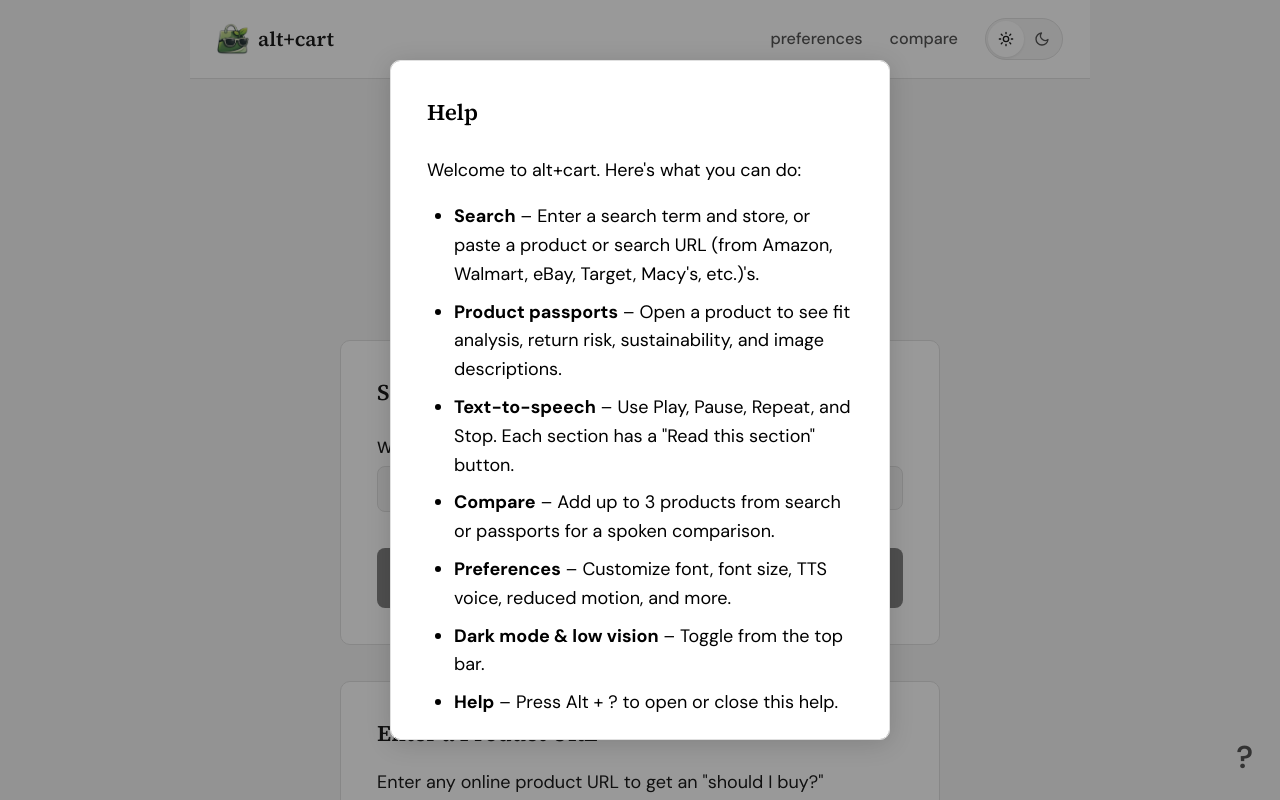
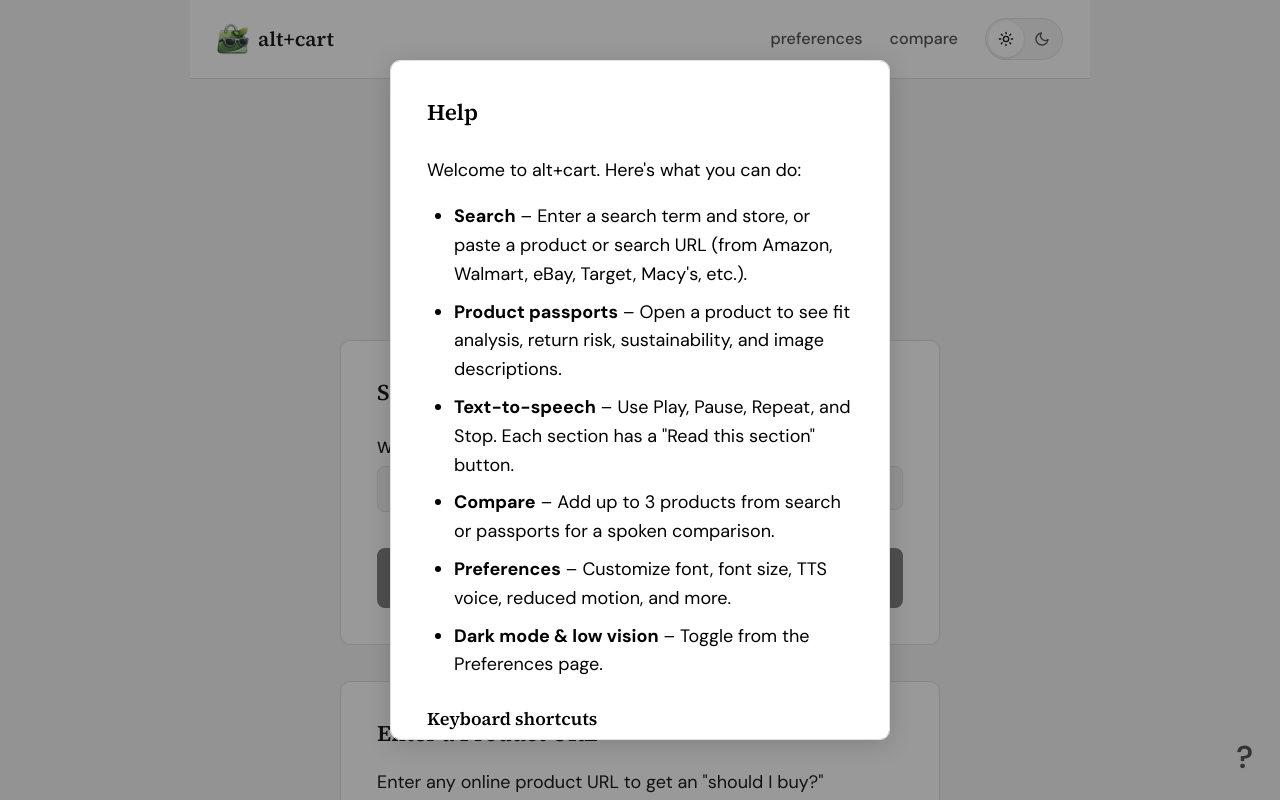
Before and after one commit to Supernova-45/Alt-Cart, a React (Vite) app in the folder web/: page / in a window 1280 px wide. Both pictures are taken after a click on the button "Help. Press Alt and question mark to open or close.". Shown: the top 800 px of the page. Built offline with nearby package versions, Linux system fonts and the light colour scheme.

Commit message:
add keyboard shortcut support

```diff
--- a/web/src/components/HelpModal.tsx
+++ b/web/src/components/HelpModal.tsx
@@ -13,9 +13,9 @@
 
 Use the Preferences page to customize font, font size, TTS voice, reduced motion, and more.
 
-Toggle dark mode and low vision mode from the top bar.
+Toggle dark mode and low vision mode from the Preferences page.
 
-Press Alt and question mark at any time to open or close this help.`;
+Keyboard shortcuts: Alt + ? for help. Tab and Shift+Tab to move focus. Enter to activate. Space to stop TTS. P to play or pause TTS. R to repeat. H for home. C for compare when you have items.`;
 
 interface HelpModalProps {
   isOpen: boolean;
@@ -72,7 +72,7 @@
           <ul>
             <li>
               <strong>Search</strong> – Enter a search term and store, or paste a product or search URL (from Amazon,
-              Walmart, eBay, Target, Macy's, etc.)&apos;s.
+              Walmart, eBay, Target, Macy&apos;s, etc.).
             </li>
             <li>
               <strong>Product passports</strong> – Open a product to see fit analysis, return risk, sustainability, and
@@ -89,12 +89,36 @@
               <strong>Preferences</strong> – Customize font, font size, TTS voice, reduced motion, and more.
             </li>
             <li>
-              <strong>Dark mode &amp; low vision</strong> – Toggle from the top bar.
-            </li>
-            <li>
-              <strong>Help</strong> – Press Alt + ? to open or close this help.
+              <strong>Dark mode &amp; low vision</strong> – Toggle from the Preferences page.
             </li>
           </ul>
+          <h3 style={{ fontSize: "var(--text-base)", marginTop: "var(--space-lg)", marginBottom: "var(--space-sm)" }}>
+            Keyboard shortcuts
+          </h3>
+          <dl className="help-modal__shortcuts">
+            <dt>Tab / Shift+Tab</dt>
+            <dd>Move focus forward or backward</dd>
+            <dt>Enter</dt>
+            <dd>Activate focused link or button</dd>
+            <dt>Alt + ?</dt>
+            <dd>Open or close help</dd>
+            <dt>Space</dt>
+            <dd>Stop audio when TTS is playing</dd>
+            <dt>P</dt>
+            <dd>Play or pause TTS (on passport or compare page)</dd>
+            <dt>R</dt>
+            <dd>Repeat last spoken text</dd>
+            <dt>H</dt>
+            <dd>Go to home</dd>
+            <dt>C</dt>
+            <dd>Go to compare (when you have items to compare)</dd>
+            <dt>Alt</dt>
+            <dd>Hover over a product card and press Alt to hear its description</dd>
+            <dt>Space</dt>
+            <dd>Focus a product card and press Space to hear its description</dd>
+            <dt>Escape</dt>
+            <dd>Close help (when help is open)</dd>
+          </dl>
         </div>
         <div className="help-modal__actions">
           <button
--- a/web/src/components/Shell.tsx
+++ b/web/src/components/Shell.tsx
@@ -1,9 +1,22 @@
 import { useState, useEffect } from "react";
+import { useNavigate } from "react-router-dom";
 import { SkipLink } from "./SkipLink";
 import { TopBar } from "./TopBar";
 import { getTheme, setTheme, type Theme } from "../lib/theme";
 import { getPreferences } from "../lib/accessibilityPreferences";
-import { setVoice, cancel, isSpeaking } from "../lib/tts";
+import {
+  setVoice,
+  cancel,
+  isSpeaking,
+  isPaused,
+  pause,
+  resume,
+  repeatLast,
+  speak,
+  getPlayableText,
+  isTTSSupported,
+} from "../lib/tts";
+import { getCompareIds, getCompareUrl } from "../lib/compare";
 import { TTSCaptions } from "./TTSCaptions";
 import { HelpModal } from "./HelpModal";
 import { HelpButton } from "./HelpButton";
@@ -24,29 +37,69 @@
 }
 
 export function Shell({ children }: { children: React.ReactNode }) {
+  const navigate = useNavigate();
   const [theme, setThemeState] = useState<Theme>(() => getTheme());
   const [ttsCaptions, setTtsCaptions] = useState(() => getPreferences().ttsCaptions);
   const [helpOpen, setHelpOpen] = useState(false);
 
   useEffect(() => {
     const handleKeyDown = (e: KeyboardEvent) => {
+      const target = e.target as HTMLElement;
+      const isInput =
+        target.tagName === "INPUT" ||
+        target.tagName === "TEXTAREA" ||
+        target.tagName === "SELECT" ||
+        target.isContentEditable;
+
       if ((e.key === "?" || e.key === "/") && e.altKey) {
         e.preventDefault();
         setHelpOpen((prev) => !prev);
         return;
       }
-      if (e.key === " " && isSpeaking()) {
-        const target = e.target as HTMLElement;
-        const isInput = target.tagName === "INPUT" || target.tagName === "TEXTAREA" || target.isContentEditable;
-        if (!isInput) {
+      if (e.key === " " && isSpeaking() && !isInput) {
+        e.preventDefault();
+        cancel();
+        return;
+      }
+      if (isInput) return;
+
+      if (e.key === "p" || e.key === "P") {
+        if (isTTSSupported()) {
           e.preventDefault();
-          cancel();
+          if (isSpeaking()) {
+            pause();
+          } else if (isPaused()) {
+            resume();
+          } else {
+            const text = getPlayableText();
+            if (text) speak(text, { interrupt: true });
+          }
+        }
+        return;
+      }
+      if (e.key === "r" || e.key === "R") {
+        if (isTTSSupported()) {
+          e.preventDefault();
+          repeatLast();
+        }
+        return;
+      }
+      if (e.key === "h" || e.key === "H") {
+        e.preventDefault();
+        navigate("/");
+        return;
+      }
+      if (e.key === "c" || e.key === "C") {
+        const ids = getCompareIds();
+        if (ids.length > 0) {
+          e.preventDefault();
+          navigate(getCompareUrl());
         }
       }
     };
     window.addEventListener("keydown", handleKeyDown);
     return () => window.removeEventListener("keydown", handleKeyDown);
-  }, []);
+  }, [navigate]);
 
   useEffect(() => {
     applyAccessibilityPreferences();
--- a/web/src/lib/tts.ts
+++ b/web/src/lib/tts.ts
@@ -1,6 +1,19 @@
 let lastSpokenText = "";
 let currentRate = 1;
 let currentVoiceName = "";
+let playableText = "";
+
+export function setPlayableText(text: string): void {
+  playableText = text ?? "";
+}
+
+export function clearPlayableText(): void {
+  playableText = "";
+}
+
+export function getPlayableText(): string {
+  return playableText;
+}
 
 export function splitIntoSentences(text: string): string[] {
   return text.split(/(?<=[.!?])\s+/).filter((s) => s.trim().length > 0);
--- a/web/src/routes/Compare.tsx
+++ b/web/src/routes/Compare.tsx
@@ -2,7 +2,7 @@
 import { Link, useNavigate, useSearchParams } from "react-router-dom";
 import { getProduct } from "../lib/api";
 import { getFallbackPassport } from "../lib/demoFallbacks";
-import { speak } from "../lib/tts";
+import { speak, setPlayableText, clearPlayableText } from "../lib/tts";
 import { TTSControls } from "../components/TTSControls";
 import { SectionCard } from "../components/SectionCard";
 import { buildComparisonNarrative, buildAttributeSections } from "../lib/buildComparison";
@@ -50,6 +50,13 @@
 
   const narrative = buildComparisonNarrative(passports);
   const attributeSections = buildAttributeSections(passports);
+
+  useEffect(() => {
+    if (passports.length > 0) {
+      setPlayableText(narrative);
+    }
+    return () => clearPlayableText();
+  }, [narrative, passports.length]);
 
   const handleRemove = (id: string) => {
     removeFromCompare(id);
--- a/web/src/routes/Passport.tsx
+++ b/web/src/routes/Passport.tsx
@@ -6,7 +6,7 @@
 import { getFallbackPassport } from "../lib/demoFallbacks";
 import { SNAPSHOTS } from "../lib/snapshotRegistry";
 import { getProduct } from "../lib/api";
-import { speak } from "../lib/tts";
+import { speak, setPlayableText, clearPlayableText } from "../lib/tts";
 import { addToCompare, getCompareIds, getCompareUrl, MAX_COMPARE } from "../lib/compare";
 import type { ProductPassport } from "../lib/productModel";
 import { TTSControls } from "../components/TTSControls";
@@ -175,6 +175,11 @@
   ]
     .filter(Boolean)
     .join(" ");
+
+  useEffect(() => {
+    setPlayableText(p.narration.medium);
+    return () => clearPlayableText();
+  }, [p.narration.medium]);
 
   return (
     <>
--- a/web/src/styles/components.css
+++ b/web/src/styles/components.css
@@ -753,6 +753,25 @@
   margin-bottom: var(--space-sm);
 }
 
+.help-modal__shortcuts {
+  margin: 0;
+  display: grid;
+  grid-template-columns: auto 1fr;
+  gap: var(--space-xs) var(--space-md);
+  align-items: baseline;
+}
+
+.help-modal__shortcuts dt {
+  margin: 0;
+  font-weight: 600;
+  font-family: var(--font-mono, monospace);
+}
+
+.help-modal__shortcuts dd {
+  margin: 0;
+  color: var(--color-text-muted);
+}
+
 .help-modal__actions {
   display: flex;
   justify-content: flex-end;
```
